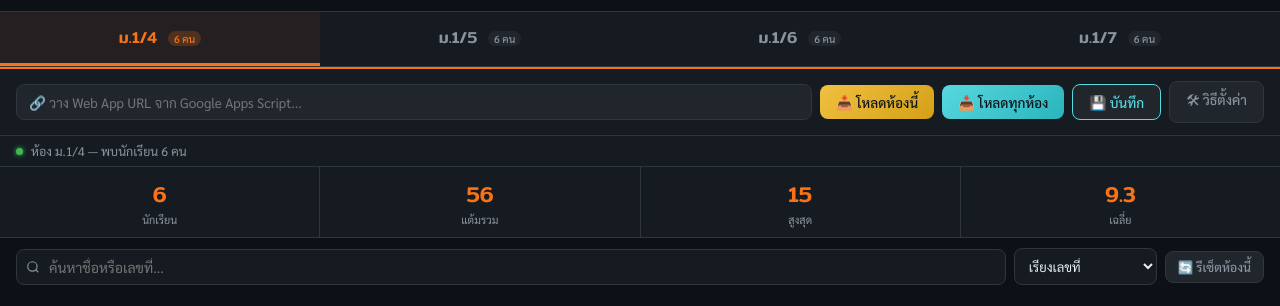
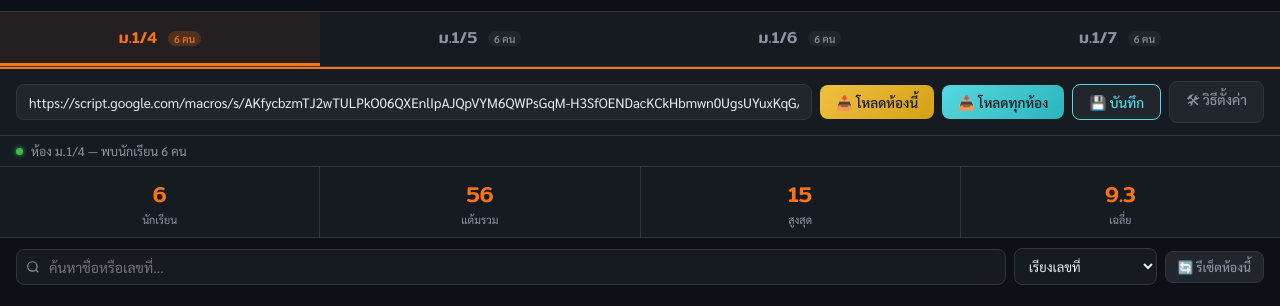
Before and after one commit to kidamins/classroom-points, a plain HTML site: page index.html in a window 1280 px wide. Shown: the part 89-395 px from the top of the page. Drawn offline with Linux system fonts and the light colour scheme.

Commit message:
Update index.html

```diff
--- a/index.html
+++ b/index.html
@@ -524,7 +524,7 @@
 
 <!-- CONFIG BAR -->
 <div class="config-bar">
-  <input type="text" id="webAppUrl" placeholder="🔗 วาง Web App URL จาก Google Apps Script..." />
+  <input type="text" id="webAppUrl" value="https://script.google.com/macros/s/AKfycbzmTJ2wTULPkO06QXEnlIpAJQpVYM6QWPsGqM-H3SfOENDacKCkHbmwn0UgsUYuxKqG/exec" placeholder="🔗 วาง Web App URL จาก Google Apps Script..." />
   <button class="btn btn-gold" onclick="loadCurrentRoom()">📥 โหลดห้องนี้</button>
   <button class="btn btn-gold" onclick="loadAllRooms()" style="background:linear-gradient(135deg,var(--cyan),#2ab4bc);color:#0d1117;">📥 โหลดทุกห้อง</button>
   <button class="btn btn-cyan" onclick="saveCurrentRoom()">💾 บันทึก</button>
```
